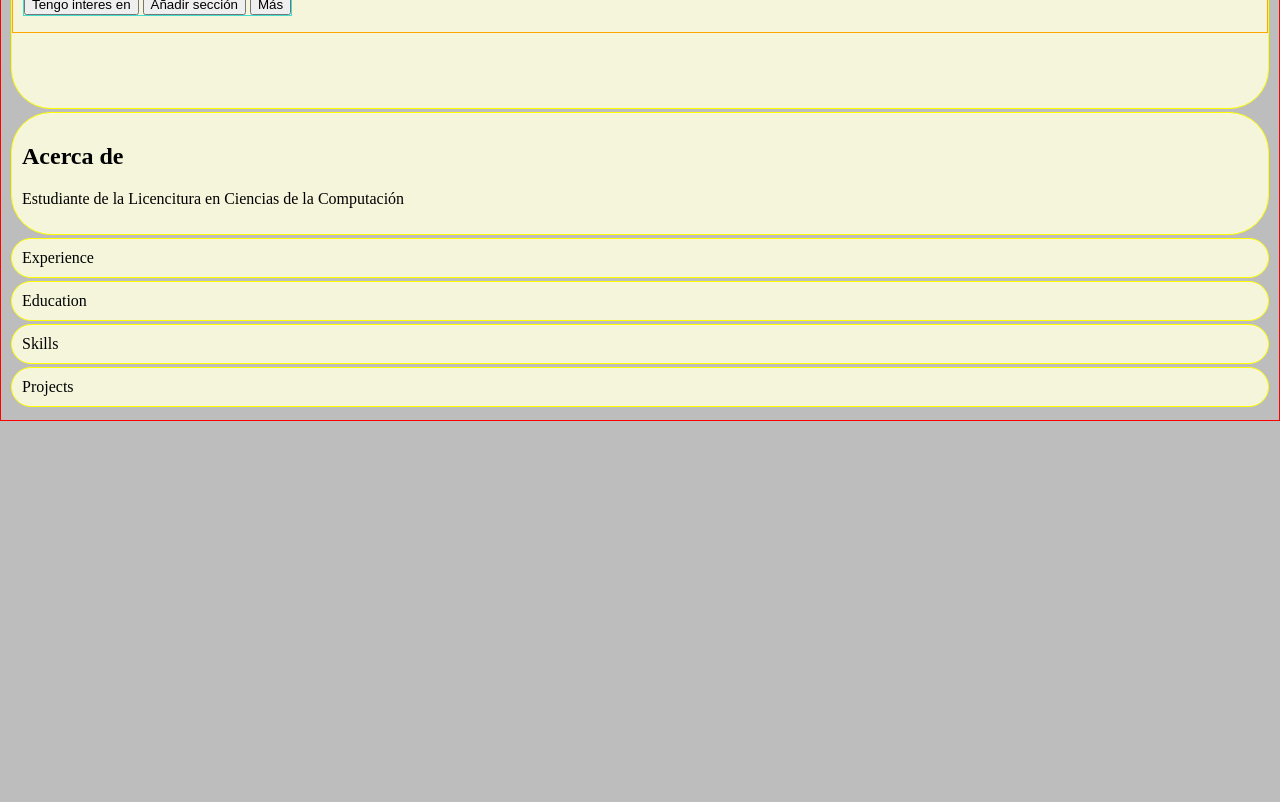
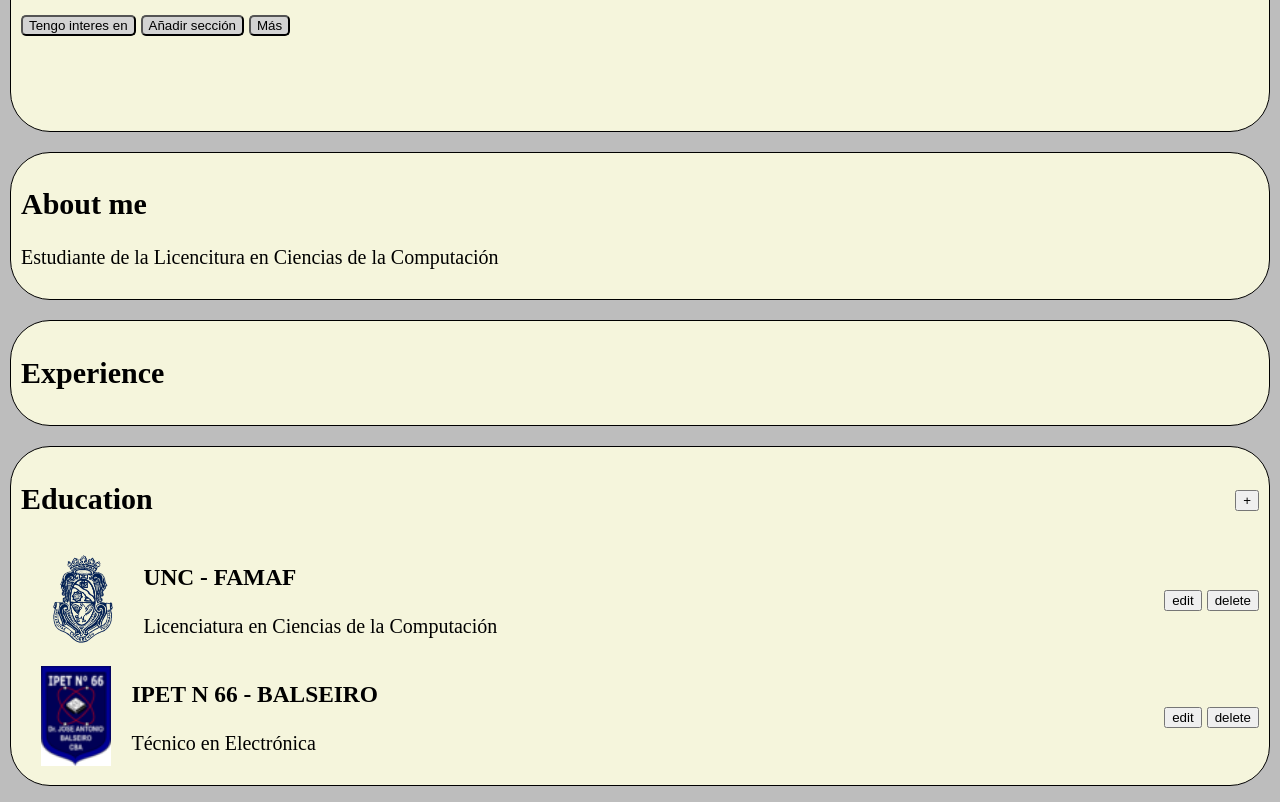
Before and after one commit to GabrielHak/PortfolioFrontend, a plain HTML site: page index.html in a window 1280 px wide. Shown: the part 604-1406 px from the top of the page. Before the commit the page ends 1025 px from the top, so only its background shows below. Drawn offline with Linux system fonts and the light colour scheme.

Commit message:
Education Card - Estilo general del contenido

```diff
--- a/index.css
+++ b/index.css
@@ -6,6 +6,7 @@ body{
   padding: 0%;
   margin: 0%;
   background-color: rgb(189, 189, 189);
+  font-size: 20px;
 }
 
 .main-container{
@@ -13,7 +14,6 @@ body{
   display: flex;
   flex-direction: column;
   padding: 10px;
-  border: 1px solid red;
 }
 
 .card{
@@ -21,9 +21,8 @@ body{
   border: 1px solid black;
   border-radius: 40px;
   overflow: hidden;
-  margin-bottom: 3px;
+  margin-bottom: 20px;
   padding: 10px;
-  border: 1px solid yellow;
 }
 
 /******************************************************************************/
@@ -49,7 +48,6 @@ body{
   padding-left: 10px;
   position: relative;
   top: -75px;
-  border: 1px solid orange;
   /* Modfificar margenes? para que no este el espacio que no ocupa */
 }
 
@@ -59,9 +57,51 @@ body{
 
 .list-edit{
   list-style: none;
-  border: 1px solid turquoise;
   padding: 0px;
   width: fit-content;
 }
 
+.but-list{
+  background-color: lightgray;
+  border-radius: 5px;
+}
+
 /******************************************************************************/
+
+/*** Education ****************************************************************/
+
+
+/******************************************************************************/
+
+/*** General Styles ***********************************************************/
+
+.subtitle{
+  font-size: 30px;
+  display: flex;
+  flex-direction: row;
+  justify-content: space-between;
+}
+
+.editable-card{
+  display: grid;
+  grid-template-columns: 50% 50%;
+}
+
+.icon{
+  width: auto;
+  height: 100px;
+  margin: 0px 20px;
+}
+
+.info-ed{
+  display: flex;
+  flex-direction: row;
+  align-items: center;
+}
+
+.grid-item-l{
+  justify-self: end;
+  align-self: center;
+}
+
+/******************************************************************************/
--- a/index.html
+++ b/index.html
@@ -16,35 +16,62 @@
       </div>
       <div class="info">
         <img src="./resources/profile.jpg" alt="" id="profile-img">
-        <button>Edit profile</button>
+        <button class="edit-b">Edit profile</button>
         <h1>Roberto Gabriel Hak</h1>
         <ul class="list-edit">
-          <button><li>Tengo interes en</li></button>
-          <button><li>Añadir sección</li></button>
-          <button><li>Más</li></button>
+          <button class="but-list"><li>Tengo interes en</li></button>
+          <button  class="but-list"><li>Añadir sección</li></button>
+          <button  class="but-list"><li>Más</li></button>
         </ul>
       </div>
     </div>
 
     <div class="card" id="about">
-      <h2>Acerca de</h2>
+      <h2 class="subtitle">About me</h2>
       <p>Estudiante de la Licencitura en Ciencias de la Computación</p>
     </div>
 
     <div class="card" id="experience">
-      Experience
+      <h2 class="subtitle">Experience</h2>
     </div>
 
-    <div class="card" id="education">
-      Education
+    <div class="card editable-card grid-container" id="education">
+      <div class="title grid-item">
+        <h2 class="">Education</h2>
+      </div>
+      <div class="more grid-item grid-item-l">
+        <button>+</button>
+      </div>
+      <div class="info-ed grid-item">
+        <img src="./resources/unc.png" alt="" class="icon">
+        <div>
+          <h3>UNC - FAMAF</h3>
+          <p>Licenciatura en Ciencias de la Computación</p>
+        </div>
+      </div>
+      <div class="buttons grid-item grid-item-l">
+        <button class="edit-b">edit</button>
+        <button class="delete-b">delete</button>
+      </div>
+      <div class="info-ed grid-item">
+        <img src="./resources/balseiro.png" alt="" class="icon">
+        <div>
+          <h3>IPET N 66 - BALSEIRO</h3>
+          <p>Técnico en Electrónica</p>
+        </div>
+      </div>
+      <div class="buttons grid-item grid-item-l">
+        <button class="edit-b">edit</button>
+        <button class="delete-b">delete</button>
+      </div>
     </div>
 
     <div class="card" id="skills">
-      Skills
+      <h2 class="subtitle">Skills</h2>
     </div>
 
     <div class="card" id="projects">
-      Projects
+      <h2 class="subtitle">Projects</h2>
     </div>
 
   </div>
```
Also changed, not shown: resources/balseiro.png (added), resources/unc.png (added).
